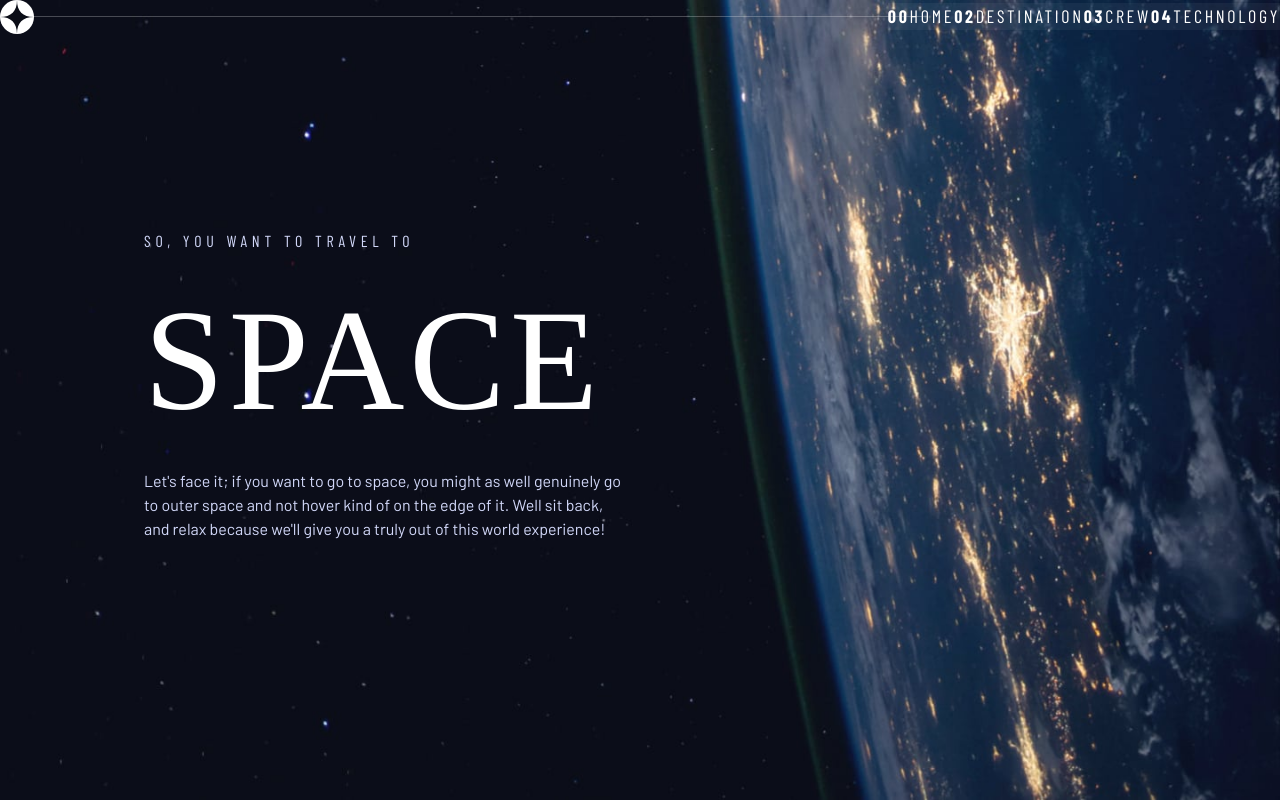
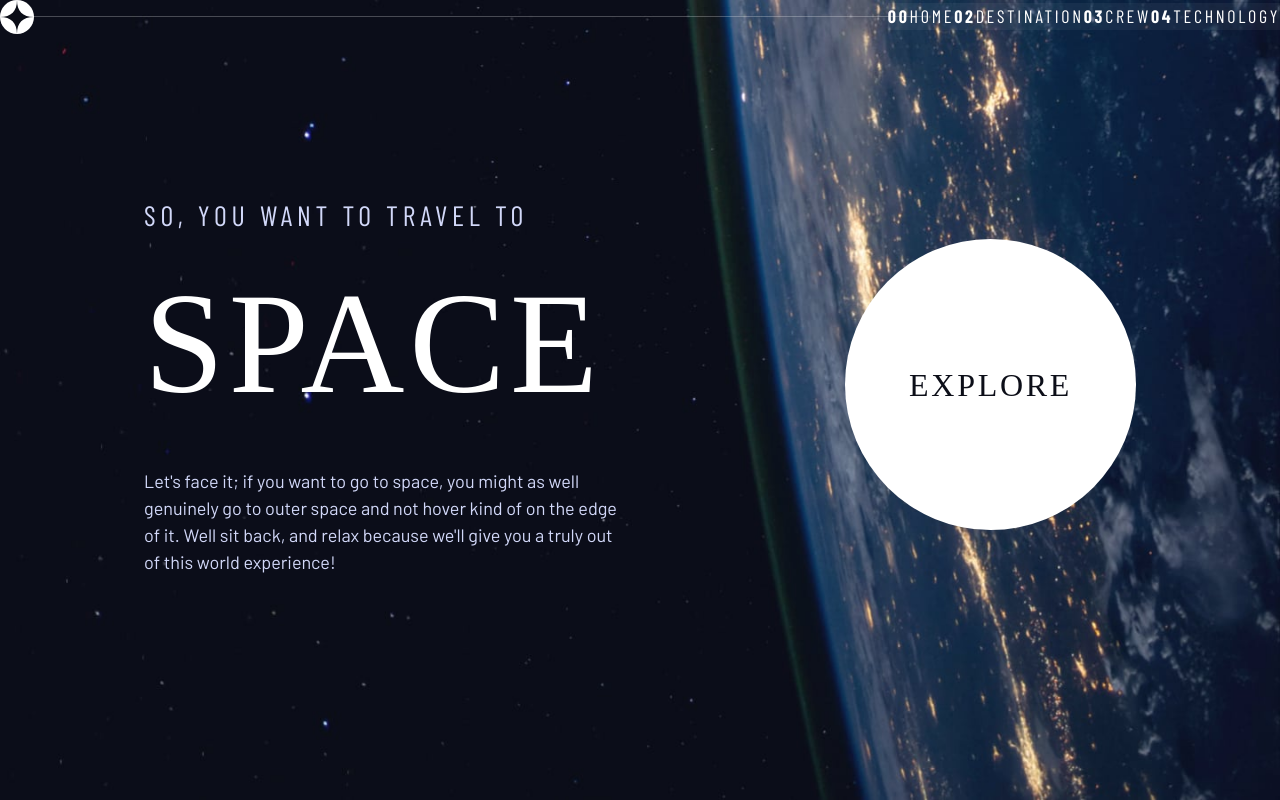
Before and after one commit to khaldoun36/Space-tourism, a Vue app: page / in a window 1280 px wide. Built offline with nearby package versions, Linux system fonts and the light colour scheme; a web font is replaced by a local one.

Commit message:
changing background images based on file route/completed-2

```diff
--- a/src/App.vue
+++ b/src/App.vue
@@ -80,7 +80,7 @@ window.addEventListener("resize", () => {
 
 #app {
   font-family: var(--ff-sans-normal);
-  font-size: var(--fs-400);
+  font-size: var(--fS-400);
   line-height: var(--font-lineheight-4);
 }
 
--- a/src/assets/base.css
+++ b/src/assets/base.css
@@ -23,7 +23,7 @@
   --fS-800: 3.5rem;
   --fS-700: 1.5rem;
   --fS-600: 1rem;
-  --fS-500: var(--font-size-1);
+  --fS-500: 1rem;
   --fS-400: 0.9375rem;
   --fS-300: 1rem;
   --fS-200: 0.875rem;
@@ -38,7 +38,7 @@
     --fS-800: 5rem;
     --fS-700: 2.5rem;
     --fS-600: 1.5rem;
-    --fS-500: var(--font-size-3);
+    --fS-500: 1.25rem;
     --fS-400: 1rem;
   }
 }
@@ -54,7 +54,7 @@
     --fS-800: 6.25rem;
     --fS-700: 3.5rem;
     --fS-600: 2rem;
-    --fS-500: var(--font-size-5);
+    --fS-500: 1.75rem;
     --fS-400: 1.125rem;
   }
 }
@@ -160,6 +160,10 @@
 .d-block {
   display: block;
 }
+
+.flow > *:where(:not(:first-child)) {
+  margin-top: var(--flow-space, 1rem);
+}
 /* ------------------ */
 /* Components         */
 /* ------------------ */
@@ -183,14 +187,18 @@
 /* Layout             */
 /* ------------------ */
 
+/*
+  ##Device = Smartphones Mobiles
+*/
 .grid-container {
   display: grid;
   place-items: center;
+  text-align: center;
   padding-inline: 1rem;
   padding-bottom: 4rem;
 }
 
-.grid-container p:not([class]) {
+.grid-container p {
   max-width: 50ch;
 }
 
@@ -214,13 +222,3 @@
 */
 @media (min-width: 768px) and (max-width: 1024px) {
 }
-
-/*
-  ##Device = Smartphones Mobiles
-*/
-@media (min-width: 320px) and (max-width: 480px),
-  (min-width: 481px) and (max-width: 767px) {
-  .grid-container {
-    text-align: center;
-  }
-}
--- /dev/null
+++ b/src/components/shared/LargeButton.vue
@@ -0,0 +1,45 @@
+<template>
+  <router-link
+    class="large-button bg-white text-dark uppercase ff-serif fw-400 letter-spacing-2"
+    to="/about"
+    >explore</router-link
+  >
+</template>
+
+<script setup>
+// imports
+// variables
+// functions
+</script>
+
+<style>
+.large-button {
+  font-size: 2rem;
+  position: relative;
+  z-index: 1;
+  display: inline-grid;
+  place-items: center;
+  padding: 0 2em;
+  border-radius: 50%;
+  aspect-ratio: 1;
+  text-decoration: none;
+}
+
+.large-button::after {
+  content: "";
+  position: absolute;
+  z-index: -1;
+  width: 100%;
+  height: 100%;
+  background: hsl(var(--clr-white) / 0.1);
+  border-radius: 50%;
+  opacity: 0;
+  transition: opacity 350ms linear, transform 500ms ease-in-out;
+}
+
+.large-button:hover::after,
+.large-button:focus::after {
+  opacity: 1;
+  transform: scale(1.5);
+}
+</style>
--- a/src/main.js
+++ b/src/main.js
@@ -2,7 +2,6 @@ import { createApp } from "vue";
 import App from "./App.vue";
 import router from "./router";
 import "open-props/style";
-import "open-props/normalize";
 import "@/assets/reset.css";
 import "@/assets/base.css";
 
--- a/src/router/index.js
+++ b/src/router/index.js
@@ -1,4 +1,5 @@
 import { createRouter, createWebHistory } from "vue-router";
+import AboutView from "../views/AboutView.vue";
 import CrewView from "../views/CrewView.vue";
 import DestinationView from "../views/DestinationView.vue";
 import HomeView from "../views/HomeView.vue";
@@ -27,6 +28,11 @@ const router = createRouter({
       name: "technology",
       component: TechnologyView,
     },
+    {
+      path: "/about",
+      name: "about",
+      component: AboutView,
+    },
   ],
 });
 
--- /dev/null
+++ b/src/views/AboutView.vue
@@ -0,0 +1,13 @@
+<template>
+  <div class="card">
+    <h1>Hello world</h1>
+  </div>
+</template>
+
+<script setup>
+// imports
+// variables
+// functions
+</script>
+
+<style></style>
--- a/src/views/HomeView.vue
+++ b/src/views/HomeView.vue
@@ -1,6 +1,6 @@
 <template>
   <main class="grid-container grid-container--home">
-    <div>
+    <div class="flow">
       <h1
         class="text-light fs-500 fw-400 ff-sans-cond uppercase letter-spacing-3"
       >
@@ -14,16 +14,25 @@
         experience!
       </p>
     </div>
-    <div></div>
+
+    <div>
+      <LargeButton />
+    </div>
   </main>
 </template>
 
-<script setup></script>
+<script setup>
+import LargeButton from "../components/shared/LargeButton.vue";
+</script>
 
 <style>
 /*
   ##Device = Smartphones Mobiles
 */
+.grid-container--home {
+  --flow-space: var(--size-3);
+}
+
 .grid-container--home > .first-child > h1 {
   text-align: center !important;
 }
@@ -42,15 +51,17 @@
   .grid-container--home {
     padding-bottom: max(6rem, 20vh);
     align-items: end;
+    justify-content: space-between;
   }
 
   .grid-container--home > *:first-child {
-    grid-column: 2;
-    min-width: 100%;
+    grid-column: 2 / span 1;
+    justify-self: start;
   }
 
   .grid-container--home > *:last-child {
-    grid-column: 3;
+    grid-column: 3 / span 1;
+    justify-self: end;
   }
 }
 </style>
```
